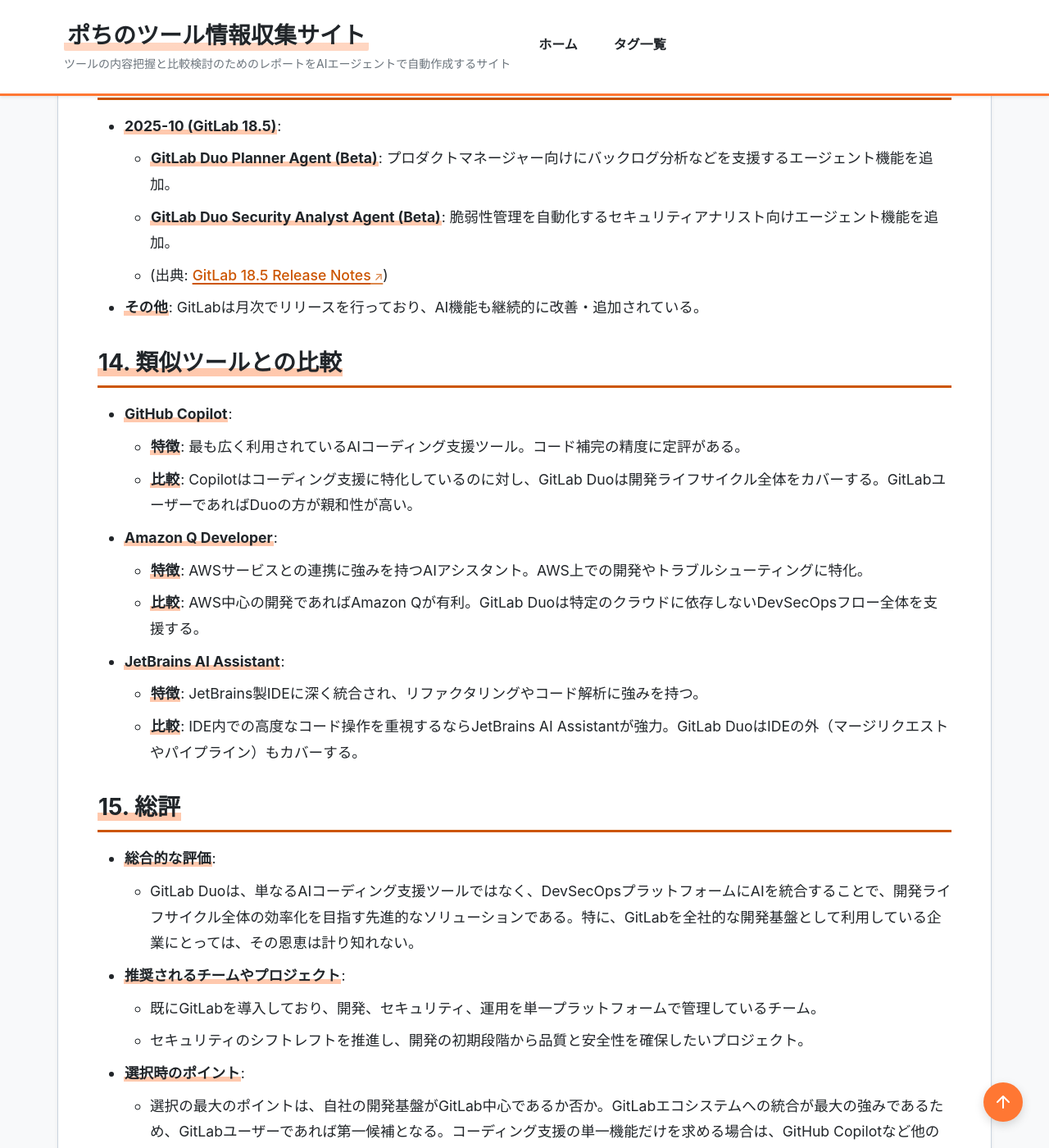
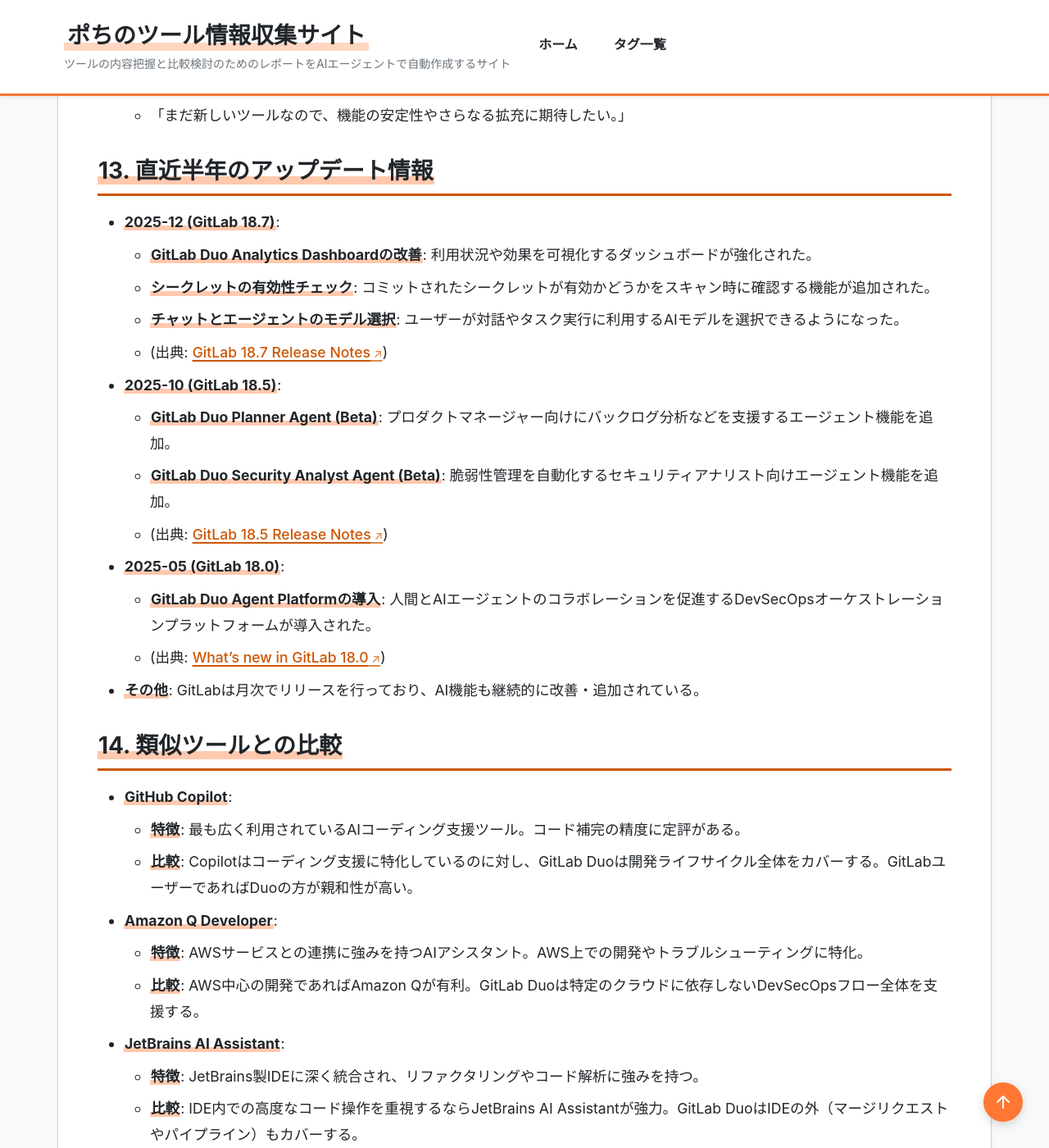
Before and after one commit to aegisfleet/tool-survey-report, a Jekyll site: the page built from _reports/gitlab-duo.md, in a window 1280 px wide and 1400 px high, scrolled down 5645 px. Shown: the whole window at 82% size. Built offline with Jekyll 4.4.1, drawn with Linux system fonts in a browser that asks for light colours; some of the changed text lies outside the part shown.

Commit message:
feat: GitLab Duoレポートを更新し、関連リンクを検証 (#288)
- `_reports/gitlab-duo.md` を2025-12-26時点の最新情報に更新しました。
- GitLab 18.7および18.0のリリース情報を「直近半年のアップデート情報」に追加しました。
- 新機能に基づき「エージェント」タグを追加しました。
- 親レポート（gitlab.md）および関連ツール（github-copilot.md）との双方向リンクが正しく設定済みであることを確認しました。

Co-authored-by: google-labs-jules[bot] <161369871+google-labs-jules[bot]@users.noreply.github.com>

```diff
--- a/_reports/gitlab-duo.md
+++ b/_reports/gitlab-duo.md
@@ -5,12 +5,13 @@ category: "AIコーディング支援"
 developer: "GitLab Inc."
 official_site: "https://about.gitlab.com/gitlab-duo/"
 date: "2025-10-25"
-last_updated: "2025-10-25"
+last_updated: "2025-12-26"
 tags:
   - "AI"
   - "DevSecOps"
   - "コーディング支援"
   - "CI/CD"
+  - "エージェント"
 description: "GitLabに統合されたAIアシスタントで、コード生成、レビュー、脆弱性スキャンなど開発ライフサイクル全体を支援します。"
 relationships:
   parent: "GitLab"
@@ -49,6 +50,7 @@ relationships:
 * **根本原因分析 (Root Cause Analysis)**: 失敗したCI/CDパイプラインのログを分析し、原因を特定する。
 * **GitLab Duo Planner Agent**: プロダクトマネージャー向けに、バックログの分析や優先順位付けを支援するエージェント。(Beta)
 * **GitLab Duo Security Analyst Agent**: セキュリティ担当者向けに、脆弱性のリストアップやステータス更新などを自動化するエージェント。(Beta)
+* **GitLab Duo Agent Platform**: 開発ライフサイクル全体で人間とAIエージェントのコラボレーションを促進するDevSecOpsオーケストレーションプラットフォーム。
 
 ## **4. 特徴・強み (Pros)**
 
@@ -114,10 +116,18 @@ GitLab Duo単体での大規模な導入事例はまだ多く公開されてい
 
 ## **13. 直近半年のアップデート情報**
 
+* **2025-12 (GitLab 18.7)**:
+    * **GitLab Duo Analytics Dashboardの改善**: 利用状況や効果を可視化するダッシュボードが強化された。
+    * **シークレットの有効性チェック**: コミットされたシークレットが有効かどうかをスキャン時に確認する機能が追加された。
+    * **チャットとエージェントのモデル選択**: ユーザーが対話やタスク実行に利用するAIモデルを選択できるようになった。
+    * (出典: [GitLab 18.7 Release Notes](https://about.gitlab.com/releases/2025/12/18/gitlab-18-7-released/))
 * **2025-10 (GitLab 18.5)**:
     * **GitLab Duo Planner Agent (Beta)**: プロダクトマネージャー向けにバックログ分析などを支援するエージェント機能を追加。
     * **GitLab Duo Security Analyst Agent (Beta)**: 脆弱性管理を自動化するセキュリティアナリスト向けエージェント機能を追加。
     * (出典: [GitLab 18.5 Release Notes](https://about.gitlab.com/releases/2025/10/16/gitlab-18-5-released/))
+* **2025-05 (GitLab 18.0)**:
+    * **GitLab Duo Agent Platformの導入**: 人間とAIエージェントのコラボレーションを促進するDevSecOpsオーケストレーションプラットフォームが導入された。
+    * (出典: [What's new in GitLab 18.0](https://about.gitlab.com/releases/whats-new/))
 * **その他**: GitLabは月次でリリースを行っており、AI機能も継続的に改善・追加されている。
 
 ## **14. 類似ツールとの比較**
```
